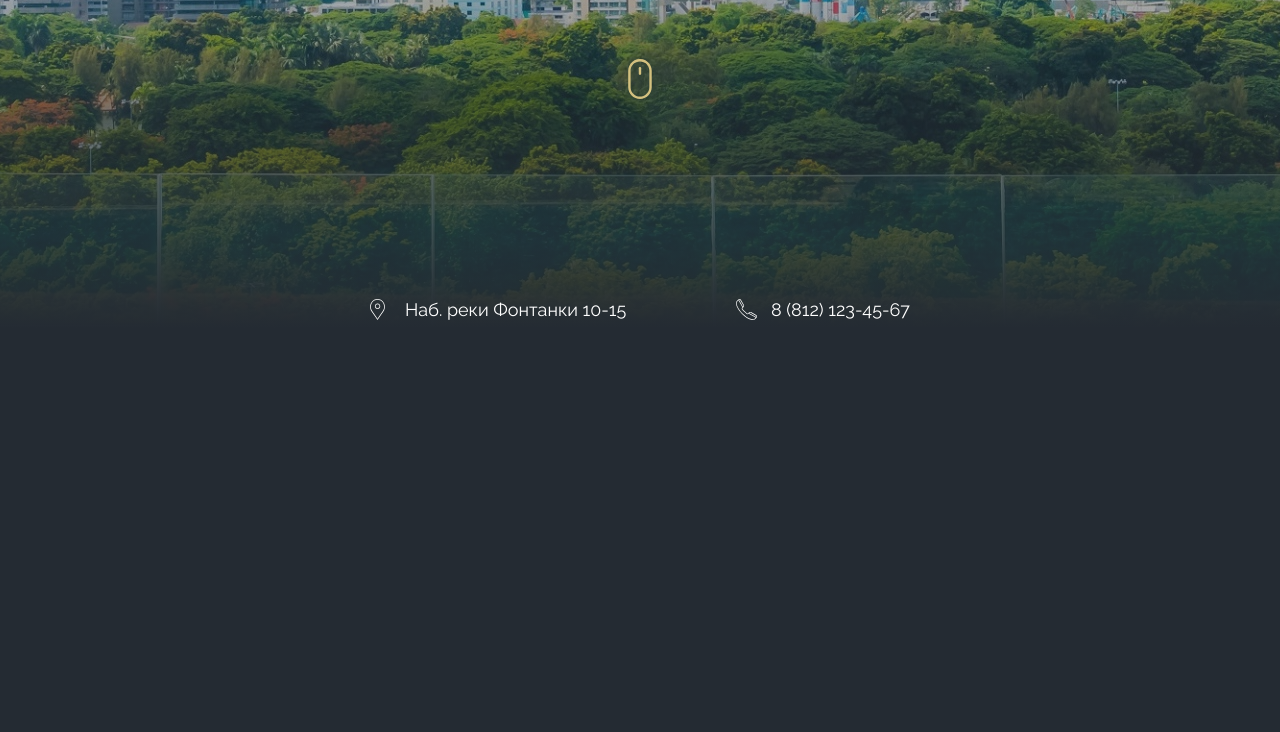
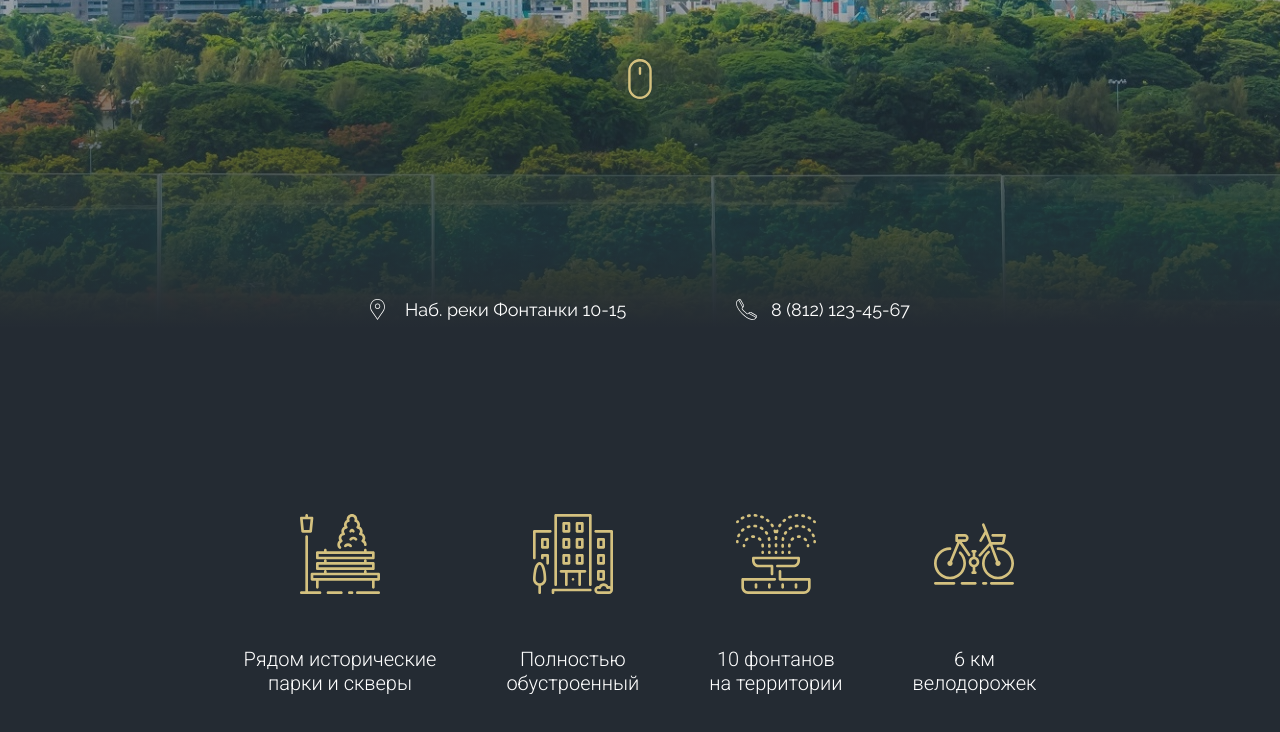
Before and after one commit to Ercera/CitySkyline, a plain HTML site: page index.html in a window 1280 px wide. Shown: the part 446-1178 px from the top of the page. Before the commit the page ends 840 px from the top, so only its background shows below. Drawn offline with nearby package versions, Linux system fonts and the light colour scheme.

Commit message:
Add section advantages

```diff
--- a/index.html
+++ b/index.html
@@ -46,10 +46,32 @@
             </div>
         </div>
     </header>
-
     <!-- Main -->
     <main class="main">
-        <section class="first"></section>
+        <section class="advantages container">
+            <h2 class="visually-hidden">House estate advantages</h2>
+
+            <div class="advantages__info">
+                <div class="advantages__item">
+                    <img src="./img/main/1-section/bench.svg" alt="bench" class="advantages__item-img">
+                    <p class="advantages__item-text">Рядом исторические<br />
+                        парки&nbsp;и&nbsp;скверы</p>
+                </div>
+                <div class="advantages__item">
+                    <img src="./img/main/1-section/building.svg" alt="building" class="advantages__item-img">
+                    <p class="advantages__item-text">Полностью<br />обустроенный</p>
+                </div>
+                <div class="advantages__item">
+                    <img src="./img/main/1-section/fountain.svg" alt="fountain" class="advantages__item-img">
+                    <p class="advantages__item-text">10 фонтанов<br />на&nbsp;территории</p>
+                </div>
+                <div class="advantages__item">
+                    <img src="./img/main/1-section/bicycle.svg" alt="bicycle" class="advantages__item-img">
+                    <p class="advantages__item-text">6 км<br />
+                        велодорожек</p>
+                </div>
+            </div>
+        </section>
     </main>
 
     <!-- Footer -->
--- /dev/null
+++ b/scss/blocks/_advantages.scss
@@ -0,0 +1,44 @@
+.advantages {
+    min-height: 420px;
+    padding: 120px 0;
+    display: flex;
+    justify-content: center;
+
+    &__info {
+        width: 794px;
+        display: flex;
+        justify-content: center;
+        flex-wrap: wrap;
+        gap: 70px;
+    }
+
+    // .advantages__item
+    &__item {
+        height: 180px;
+        display: flex;
+        flex-direction: column;
+        justify-content: space-between;
+        align-items: center;
+        text-align: center;
+    }
+
+    // .advantages__item-img
+    &__item-img {
+        width: 80px;
+        height: 80px;
+    }
+
+    // .advantages__item-text
+    &__item-text {
+        max-width: 200px;
+        max-height: 47px;
+        font-size: 20px;
+        font-weight: 300;
+        font-family: $font-secondary;
+
+        display: -webkit-box;
+        -webkit-line-clamp: 2;
+        -webkit-box-orient: vertical;
+        overflow: hidden;
+    }
+}
--- a/scss/general/_general.scss
+++ b/scss/general/_general.scss
@@ -20,6 +20,20 @@ a {
 
 .container {
     margin: 0 auto;
-    padding: 0 15px;
     width: 1110px;
 }
+
+.visually-hidden {
+    /* Contain text within 1px box*/
+    height: 1px;
+    width: 1px;
+    overflow: hidden;
+
+    /* Keep the layout*/
+    position: absolute;
+
+    /* Remove any visible trace (e.g. background color) */
+    clip: rect(1px, 1px, 1px, 1px);
+    clip: rect(1px 1px 1px 1px); /* IE6, IE7*/
+    clip-path: inset(50%) /* browsers in the future */;
+}
--- a/scss/general/_vars.scss
+++ b/scss/general/_vars.scss
@@ -7,7 +7,7 @@ font-family: 'Roboto', sans-serif;
 // Fonts
 $font-prime: 'Raleway', sans-serif;
 $font-headings: 'Playfair Display', serif;
-$font-extra: 'Roboto', serif;
+$font-secondary: 'Roboto', serif;
 
 // Colors
 $accent: #D4C17F;
--- a/scss/main.scss
+++ b/scss/main.scss
@@ -8,3 +8,4 @@
 // Blocks
 @import './blocks/header';
 @import './blocks/nav';
+@import './blocks/advantages';
```
Also changed, not shown: css/main.css, css/main.min.css, scss/blocks/_first.scss (deleted).
